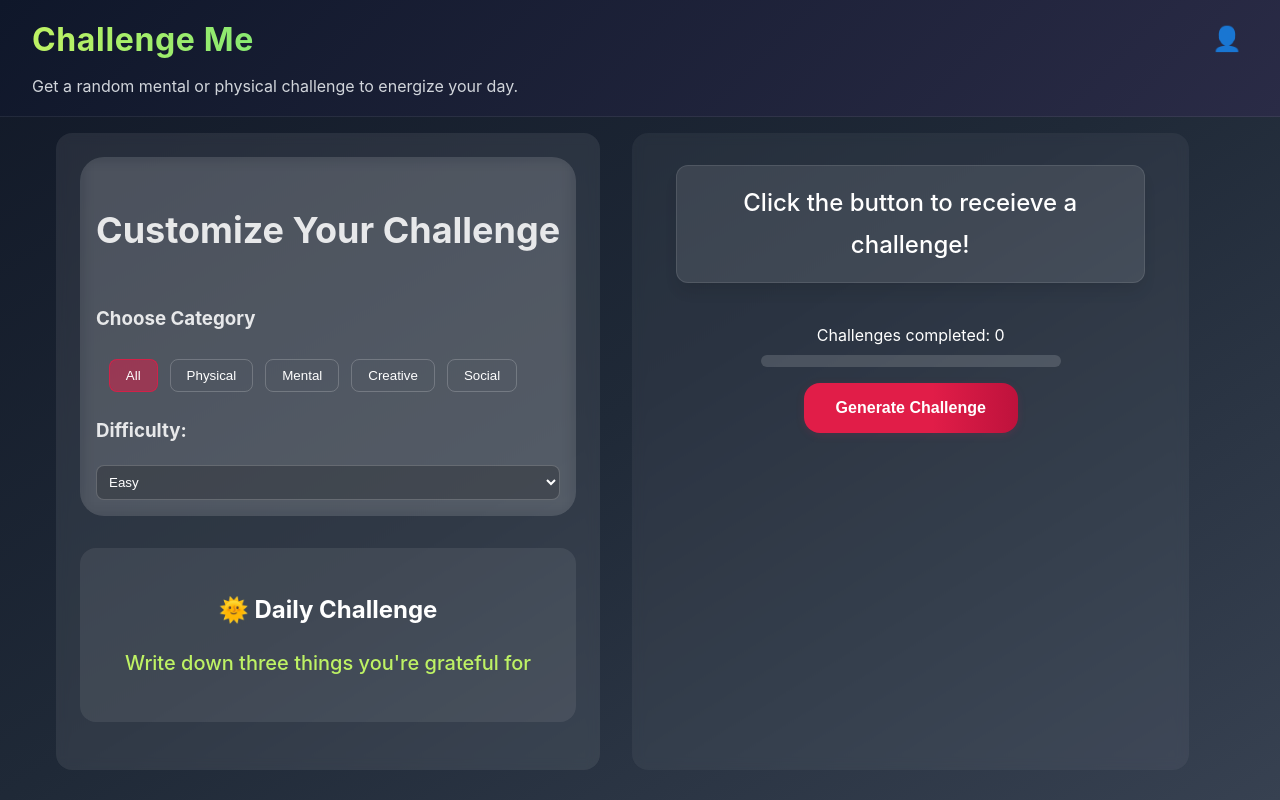
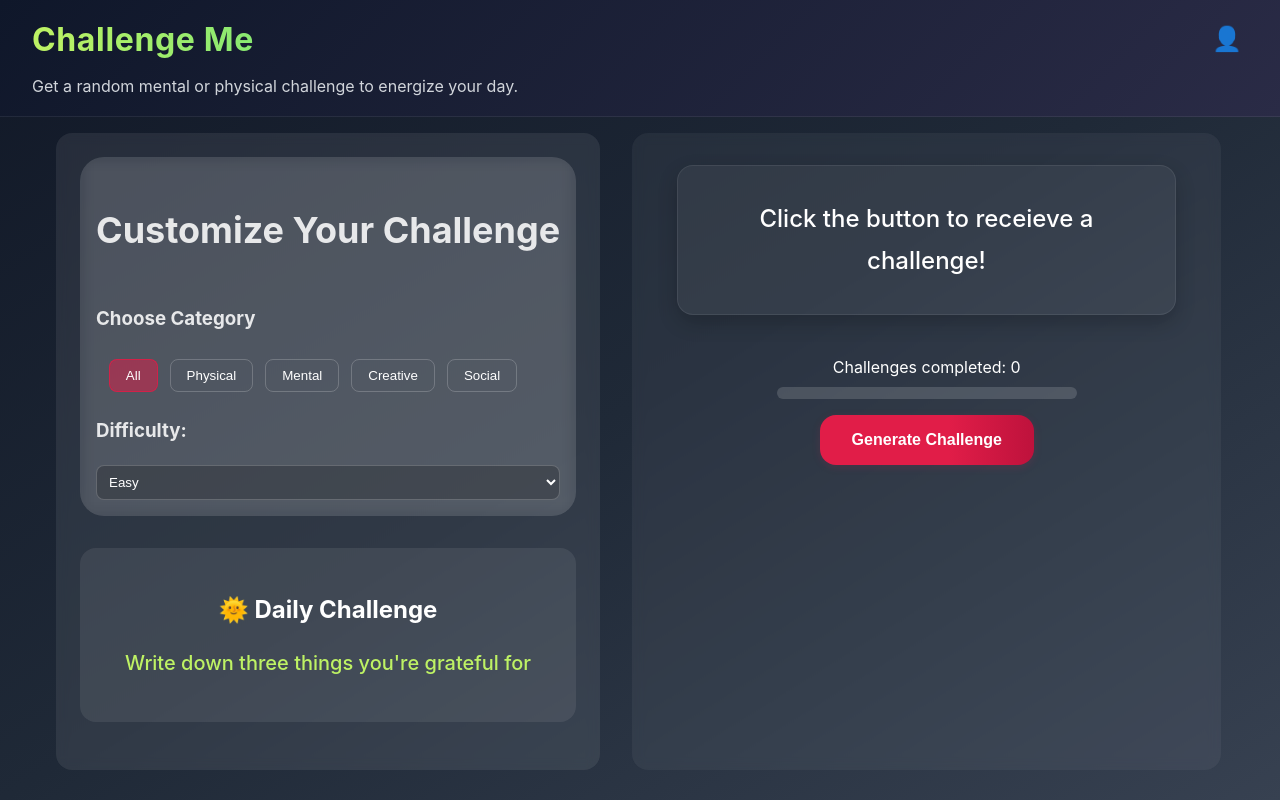
Before and after one commit to robertoandino/challenge-me, a React (Vite) app: page / in a window 1280 px wide. Built offline with nearby package versions, Linux system fonts and the light colour scheme.

Commit message:
Updated css for challenge box.

```diff
--- a/src/pages/Home.css
+++ b/src/pages/Home.css
@@ -251,11 +251,14 @@ html, body {
 }
 
 .challenge-box {
-    background: rgba(255, 255, 255, 0.1);
+    font-size: 1.2rem;
+    text-align: center;
+    background: rgba(255, 255, 255, 0.05);
     backdrop-filter: blur(8px);
     border-radius: 0.75rem;
-    padding: 1rem;
-    border: 1px solid rgba(255, 255, 255, 0.1);
+    padding: 2rem;
+    border: 1px solid rgba(255, 255, 255, 0.08);
+    border-radius: 1rem;
     transition: all 0.3s ease;
     min-height: 100px;
     width: 95%;
@@ -267,8 +270,9 @@ html, body {
     align-items: center;
     justify-content: center;
     margin-bottom: 1rem;
-    box-shadow: 0 10px 15px -3px rgba(0, 0, 0, 0.1);
+    box-shadow: 0 8px 20px rgba(0, 0, 0, 0.2);
     box-sizing: border-box;
+    transition: transform 0.3s ease, box-shadow 0.3s ease;
 }
 
 .challenge-box:hover {
```
